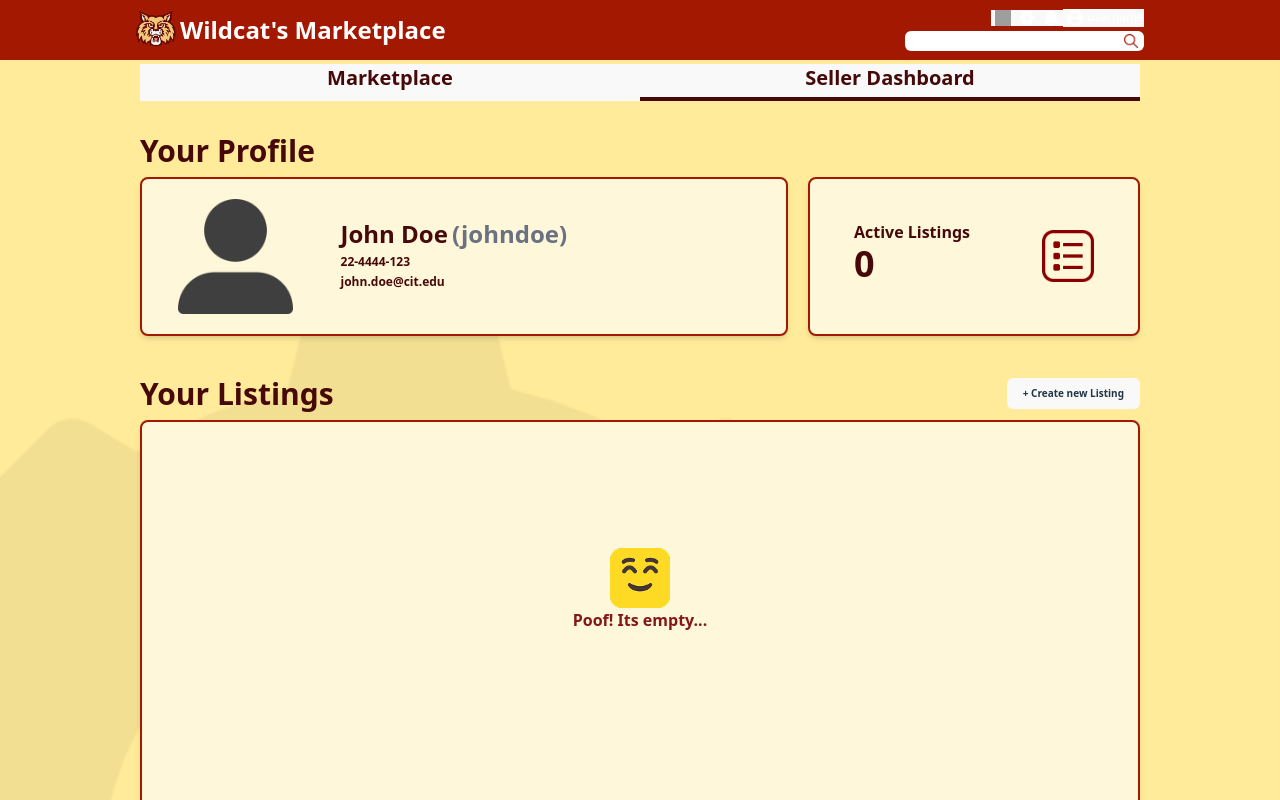
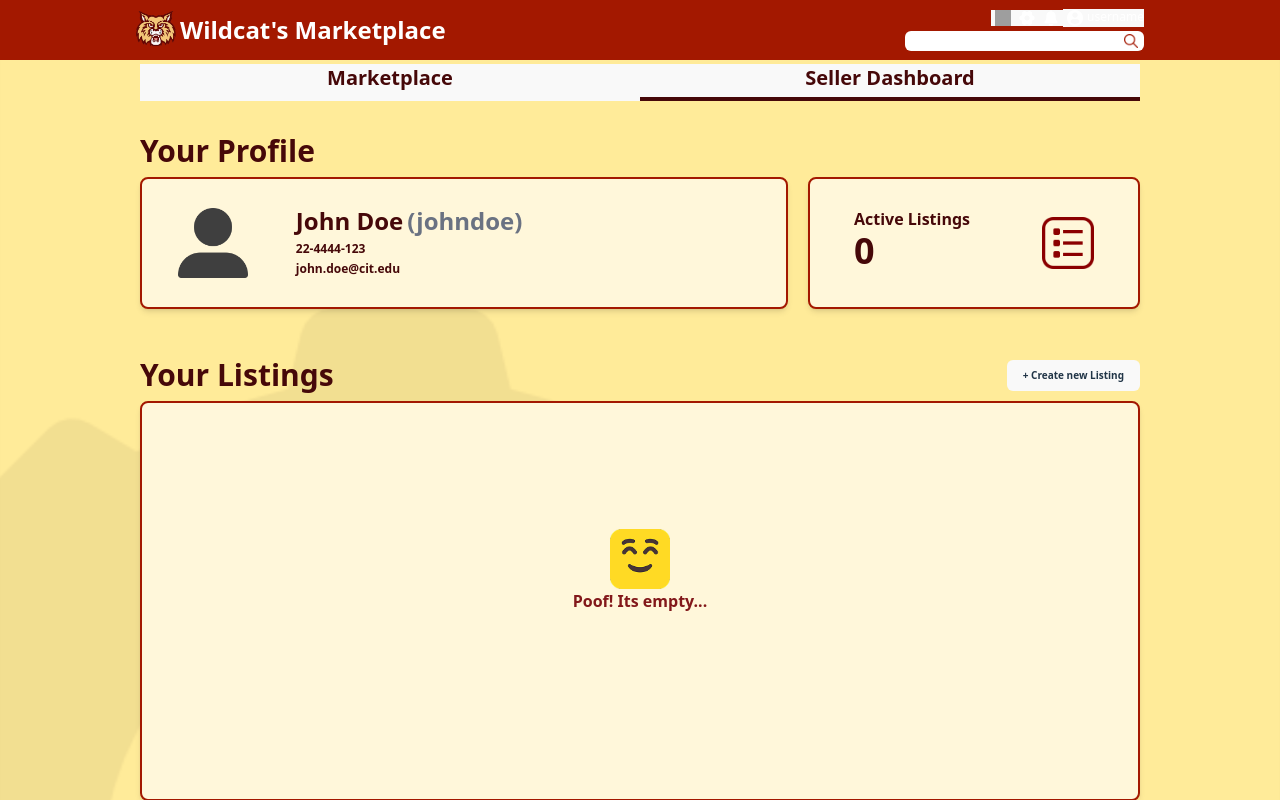
Before and after one commit to SundenJaeger/wildcats-marketplace, a React (Vite) app in the folder wildcats-marketplace-frontend/wildcats-marketplace-frontend/: page /home in a window 1280 px wide. Both pictures are taken after a click on the button "Seller Dashboard". Shown: the top 800 px of the page. Built offline with nearby package versions, Linux system fonts and the light colour scheme; grey boxes are pictures that could not be loaded.

Commit message:
Update gap, width of pfp in SellerDashboard

```diff
--- a/wildcats-marketplace-frontend/wildcats-marketplace-frontend/src/components/SellerDashboard.jsx
+++ b/wildcats-marketplace-frontend/wildcats-marketplace-frontend/src/components/SellerDashboard.jsx
@@ -23,12 +23,12 @@ const SellerDashboard = () => {
 
         <br></br>
         {/* Overview */}
-        <div className='flex flex-col mb-4'>
-            <h1 className="!text-3xl text-red-950 font-bold mb-2">Your Profile</h1>
+        <div className='flex flex-col mb-4 gap-2'>
+            <h1 className="!text-3xl text-red-950 font-bold">Your Profile</h1>
             <div className='flex gap-5 justify-between'>
                 <div className='flex bg-[#FFF7DA] border-2 border-[#A31800] py-3 rounded-lg shadow-md space-x-4 px-5 w-full'>
                         <div className='flex flex-col justify-center items-start p-2 px-4'>
-                            <img src={assets.blank_profile_icon} className='w-40'></img>
+                            <img src={assets.blank_profile_icon} className='w-22'></img>
                         </div>
 
                         <div className='flex flex-col justify-center items-start w-full rounded-md p-2 px-4'>
@@ -65,8 +65,8 @@ const SellerDashboard = () => {
 
         <br className='h-3'></br>
         {/* Your Listings */}
-        <div className='mb-4'>
-            <div className='flex justify-between items-center mb-2'>
+        <div className='flex flex-col gap-2 my-2'>
+            <div className='flex justify-between items-center '>
                 <h1 className="!text-3xl text-red-950 font-bold">Your Listings</h1>
                 <button
                     onClick={() => setCreateNewListing(true)}
```
